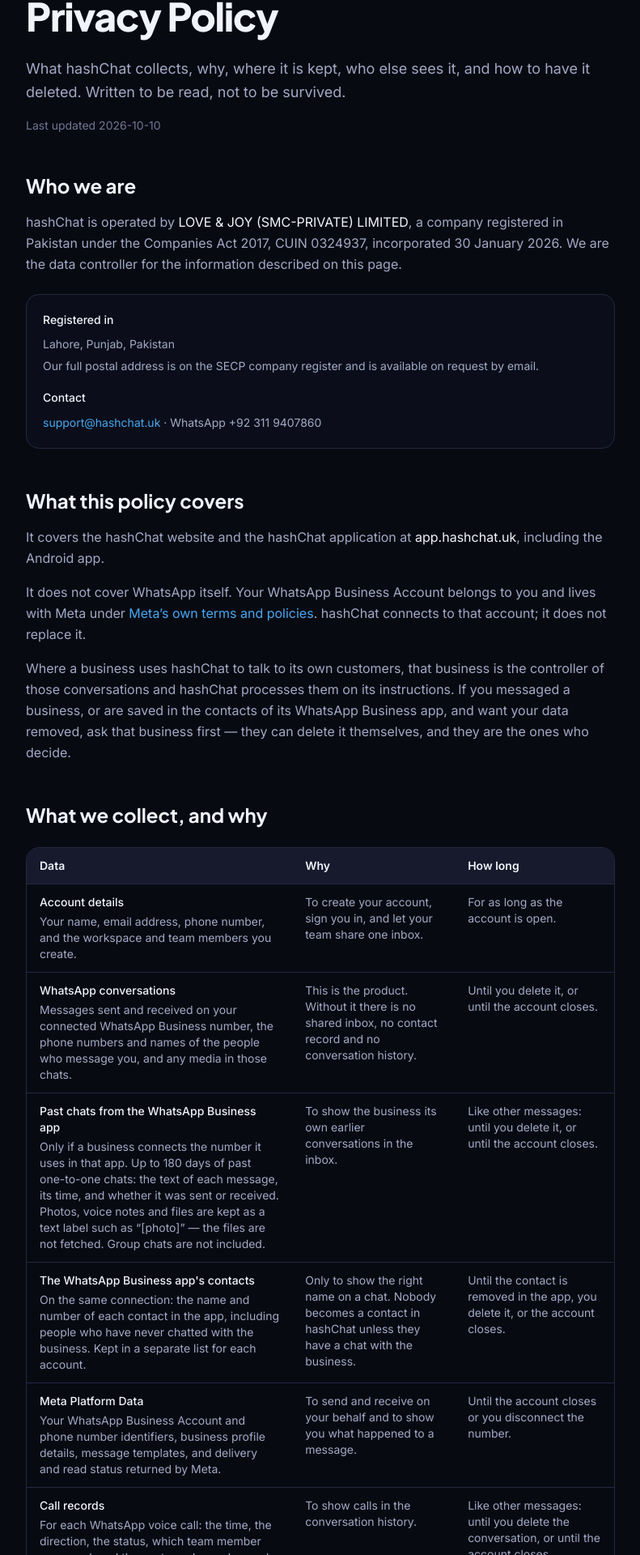
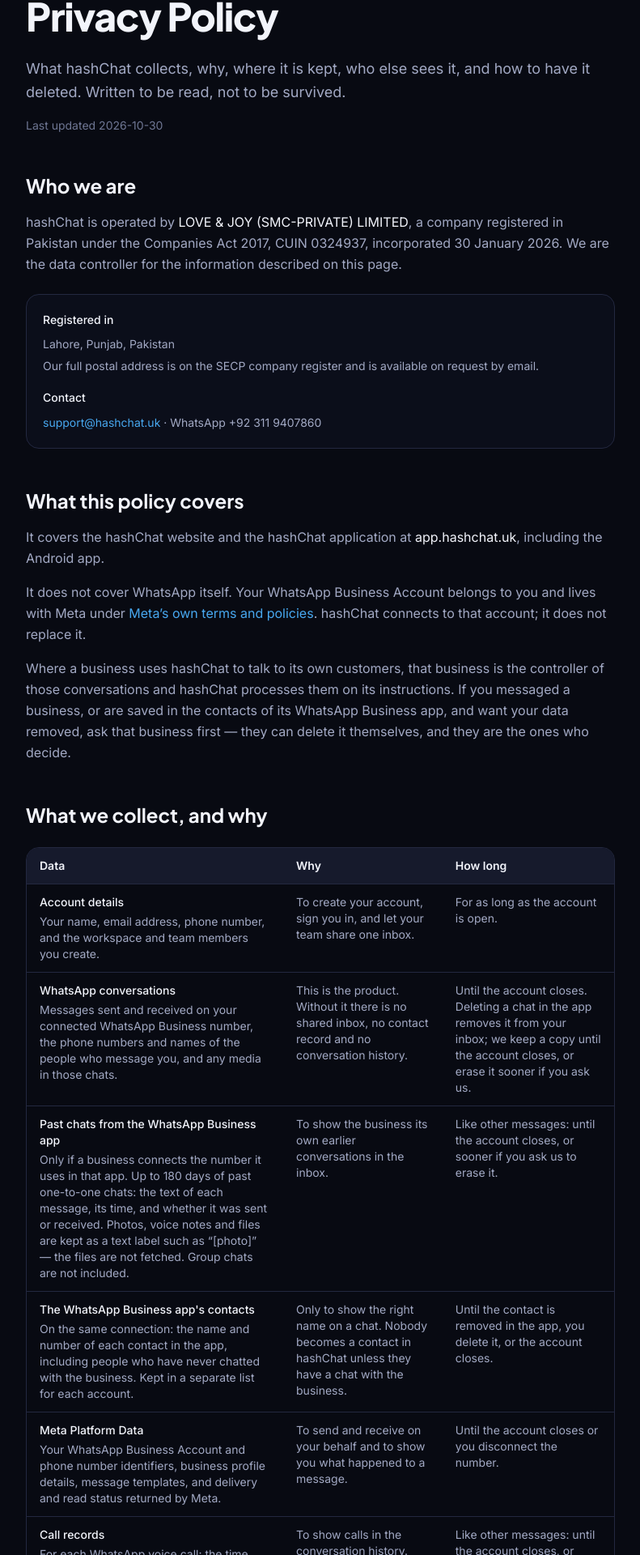
Before and after one commit to Sikandar-7/hashchat-web, a Next.js app: page /privacy in a window 1280 px wide. Shown: the part 207-2127 px from the top of the page at 81% size, without its empty margins (244-1035 px from the left). Built offline with nearby package versions, Linux system fonts and the light colour scheme; a web font is replaced by a local one.

Commit message:
docs(legal): deleted chats leave the workspace but are kept until the account closes
Co-Authored-By: Claude Opus 5.5 <noreply@anthropic.com>

```diff
--- a/src/app/data-deletion/page.tsx
+++ b/src/app/data-deletion/page.tsx
@@ -251,7 +251,10 @@ export default function DataDeletionPage() {
               In the Android app: long-press a chat in the Inbox →{" "}
               <span className="text-ink">Delete chat</span> or{" "}
               <span className="text-ink">Delete contact</span>. In Contacts:
-              select contacts → delete. These are removed immediately.
+              select contacts → delete. These leave your workspace immediately,
+              but we keep a copy on our servers until the account closes. To
+              have them erased for good, ask us for a partial deletion as
+              described above.
             </p>
             <p className="mt-4 leading-relaxed text-ink-muted">
               <strong className="text-ink">Only your own login.</strong> If you
--- a/src/app/privacy/page.tsx
+++ b/src/app/privacy/page.tsx
@@ -88,13 +88,13 @@ const DATA = [
     detail:
       "Messages sent and received on your connected WhatsApp Business number, the phone numbers and names of the people who message you, and any media in those chats.",
     why: "This is the product. Without it there is no shared inbox, no contact record and no conversation history.",
-    keep: "Until you delete it, or until the account closes.",
+    keep: "Until the account closes. Deleting a chat in the app removes it from your inbox; we keep a copy until the account closes, or erase it sooner if you ask us.",
   },
   {
     what: "Past chats from the WhatsApp Business app",
     detail: `Only if a business connects the number it uses in that app. Up to ${coexistence.historyDays} days of past one-to-one chats: the text of each message, its time, and whether it was sent or received. Photos, voice notes and files are kept as a text label such as “[photo]” — the files are not fetched. Group chats are not included.`,
     why: "To show the business its own earlier conversations in the inbox.",
-    keep: "Like other messages: until you delete it, or until the account closes.",
+    keep: "Like other messages: until the account closes, or sooner if you ask us to erase it.",
   },
   {
     what: "The WhatsApp Business app's contacts",
@@ -115,7 +115,7 @@ const DATA = [
     detail:
       "For each WhatsApp voice call: the time, the direction, the status, which team member answered, and the customer's number and name. Never the audio.",
     why: "To show calls in the conversation history.",
-    keep: "Like other messages: until you delete the conversation, or until the account closes.",
+    keep: "Like other messages: until the account closes, or sooner if you ask us to erase it.",
   },
   {
     what: "Device notification tokens",
@@ -643,9 +643,11 @@ export default function PrivacyPage() {
               .
             </p>
             <p className="mt-4 leading-relaxed text-ink-muted">
-              In the Android app, you can delete a chat or a contact yourself
-              (long-press it in the Inbox, or select contacts in the Contacts
-              tab), and it is removed immediately. To delete your whole account
+              In the Android app or the panel, you can delete a chat or a
+              contact yourself (long-press it in the Inbox, or select contacts
+              in the Contacts tab). It leaves your workspace immediately, but we
+              keep a copy on our servers until the account closes. To have it
+              erased for good, ask us for a partial deletion. To delete your whole account
               and workspace, or only your own login as a team member, follow the
               steps on the{" "}
               <Link href="/data-deletion" className="text-brand-sky hover:underline">
--- a/src/lib/content.ts
+++ b/src/lib/content.ts
@@ -118,7 +118,7 @@ export const legal = {
    */
   metaDomainVerification: "b2am2s63ti62l1iuhxa7j5e5zvucfu",
   /** Bump when the wording of /privacy or /terms actually changes. */
-  updated: "2026-10-10",
+  updated: "2026-10-30",
 } as const;
 
 /** One line, for the places that print the address inline. */
```
